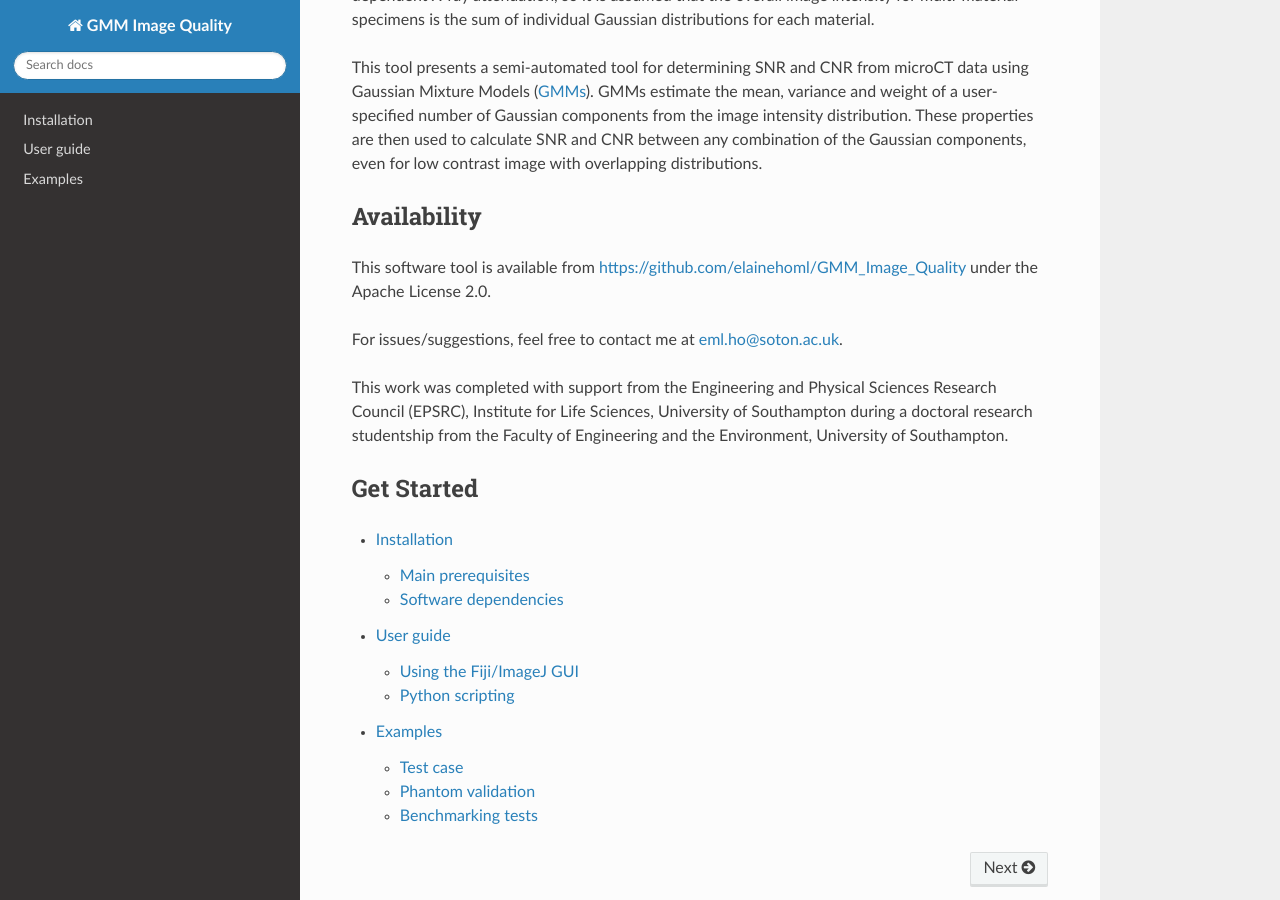
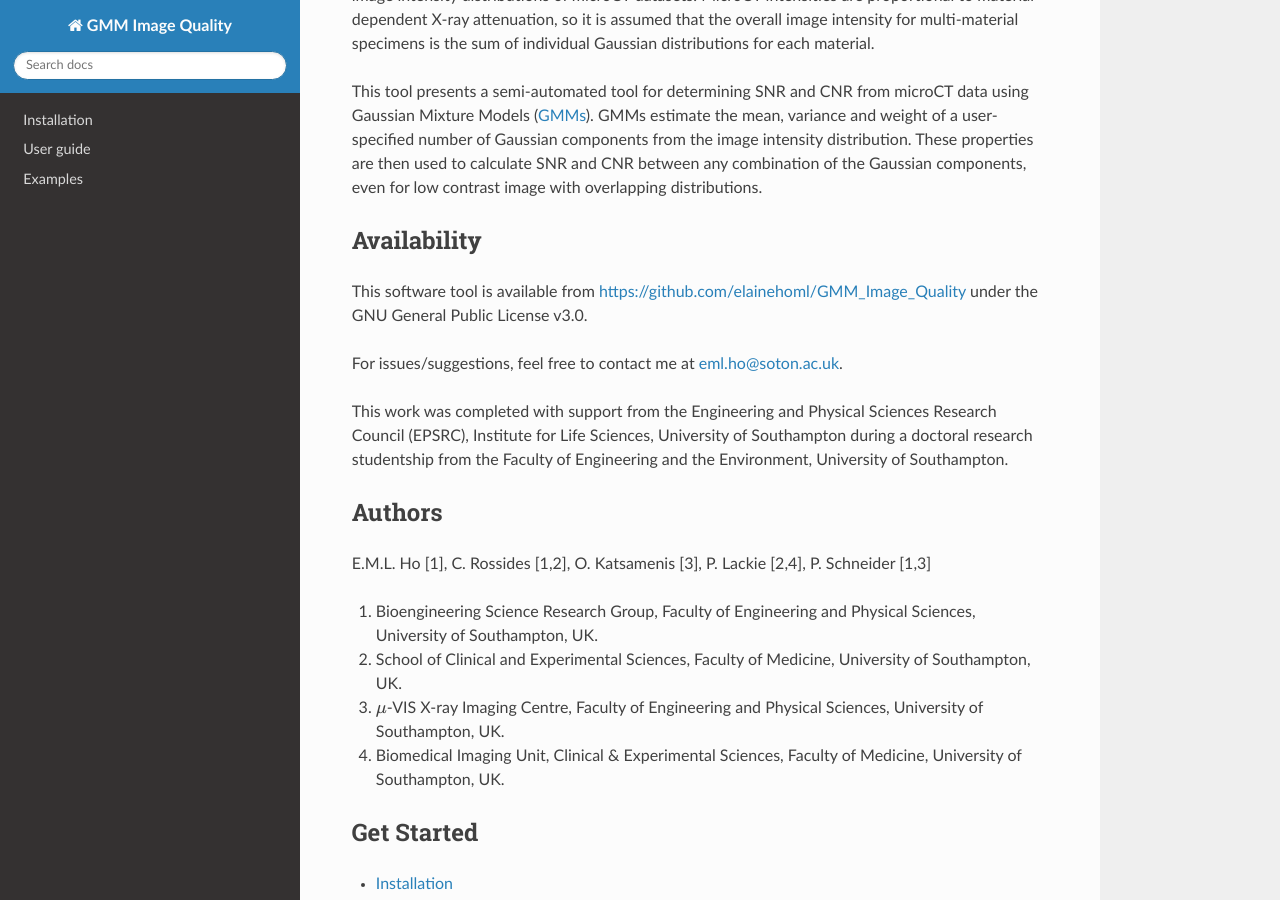
Before and after one commit to elainehoml/GMM_Image_Quality, a Sphinx documentation site: the page built from docs/index.rst, in a window 1280 px wide and 900 px high, scrolled down 624 px. Built offline with Sphinx 7.4.7 and the Read the Docs theme 2.0.0, drawn with Linux system fonts in a browser that asks for light colours; some of the changed text lies outside the part shown.

Commit message:
Updates documentation
- Author list now available with affiliations
- Minor edits to examples section to include benchmarking plots
- Changed license to GNU to follow ImageJ

```diff
--- a/docs/examples.rst
+++ b/docs/examples.rst
@@ -15,6 +15,10 @@ A Jupyter notebook going through a validation test to assess the accuracy of the
 Benchmarking tests
 ------------------
 
-The performance of the GMM image quality tool and conventional SNR and CNR calculation by user-defined regions-of-interest was compared against ground truth values from phantom images with known SNR and CNR. Phantom images were created by replacing pixels from each material within a three-material image with random values from Gaussian distributions with known means and standard deviations. The SNR and CNR were varied by multiplying the standard deviations by a factor of 0.1 to 4 depending on the desired image quality level.
+The performance of the GMM image quality tool and conventional SNR and CNR calculation by user-defined regions-of-interest was compared against ground truth values from phantom images with known SNR and CNR. Phantom images were created by replacing pixels from each material within a three-material image with random values from Gaussian distributions with known means and standard deviations. The SNR and CNR were varied by multiplying the standard deviations by a factor of 0.25 to 3 depending on the desired image quality level.
 
 The script to generate phantom images and assess its performance is included as examples/benchmarking.py, and an ImageJ macro which was used to calculate SNR and CNR conventionally has been included as Conventional_SNR_CNR.ijm.
+
+SNR and CNR calculated by GMM and conventional methods were found to be comparable to ground truth values (R\ :sup:`2` value > 0.99). However, GMM calculations were 60x faster (1 second/phantom image) than conventional calculations (1 min/phantom image).
+
+.. image:: images/neubias_poster.png
--- a/docs/index.rst
+++ b/docs/index.rst
@@ -41,11 +42,20 @@ image with overlapping distributions.
 Availability
 ------------
 This software tool is available from https://github.com/elainehoml/GMM_Image_Quality under the
-Apache License 2.0.
+GNU General Public License v3.0.
 
 For issues/suggestions, feel free to contact me at eml.ho@soton.ac.uk.
 
 This work was completed with support from the Engineering and Physical Sciences Research Council (EPSRC), Institute for Life Sciences, University of Southampton during a doctoral research studentship from the Faculty of Engineering and the Environment, University of Southampton.
+
+Authors
+-------
+E.M.L. Ho [1], C. Rossides [1,2], O. Katsamenis [3], P. Lackie [2,4], P. Schneider [1,3]
+
+1. Bioengineering Science Research Group, Faculty of Engineering and Physical Sciences, University of Southampton, UK.
+2. School of Clinical and Experimental Sciences, Faculty of Medicine, University of Southampton, UK.
+3. :math:`\mu`-VIS X-ray Imaging Centre, Faculty of Engineering and Physical Sciences, University of Southampton, UK.
+4. Biomedical Imaging Unit, Clinical & Experimental Sciences, Faculty of Medicine, University of Southampton, UK.
 
 Get Started
 ------------
```
Also changed, not shown: other parts of docs/index.rst (+1 -0 lines).
